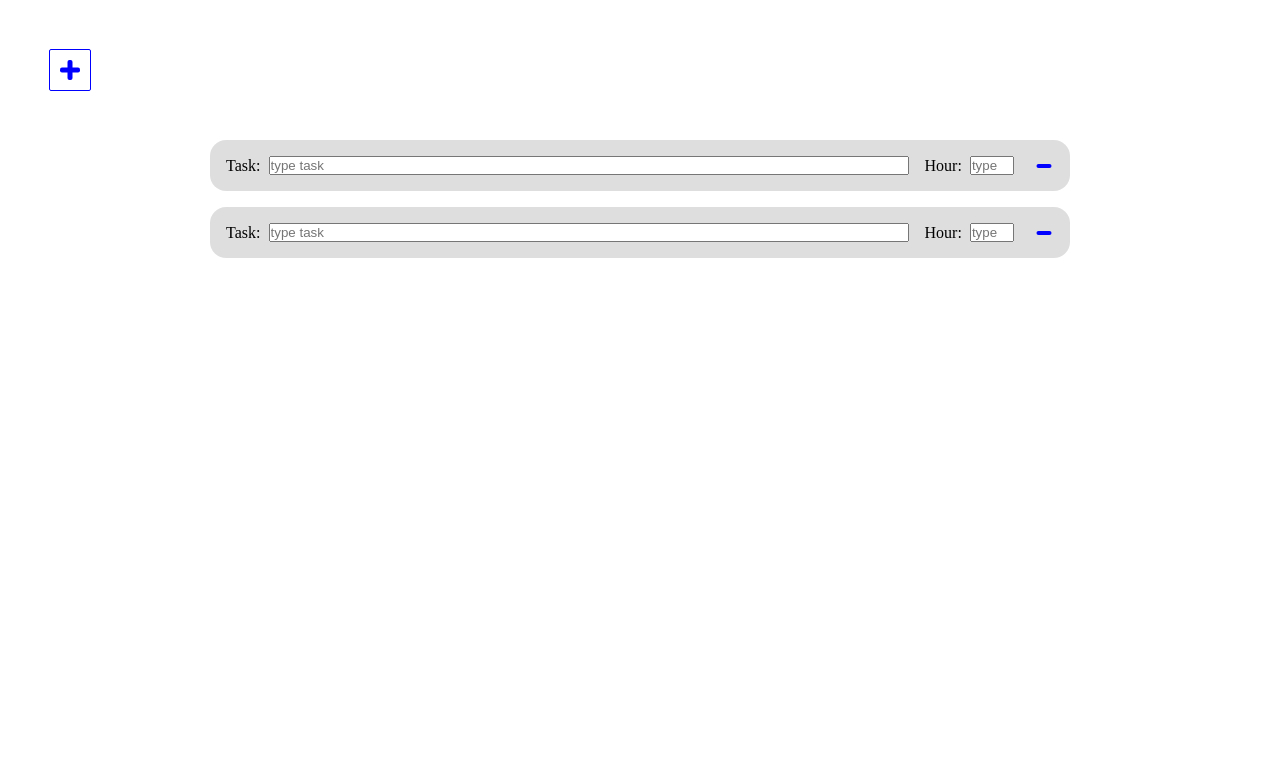
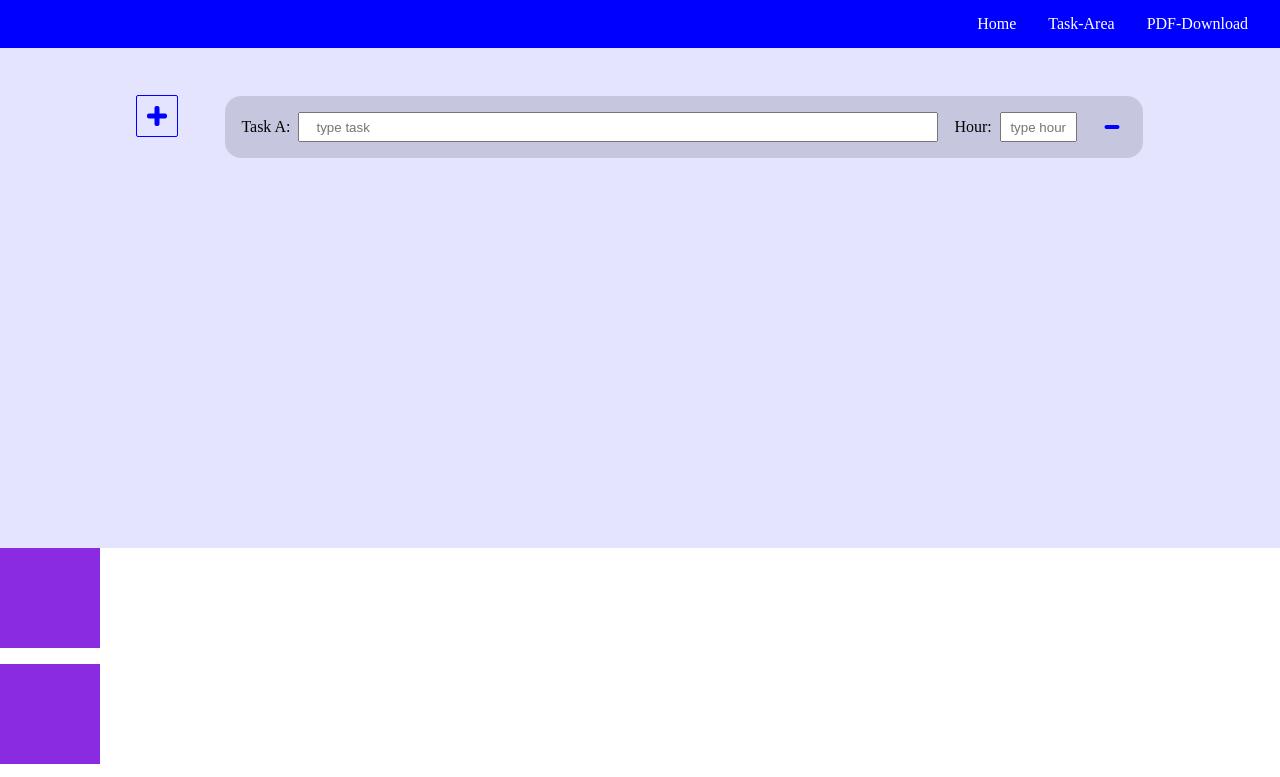
Before and after one commit to Shiv0r/AzubiArbeitsnachweisGen, a plain HTML site: page index.html in a window 1280 px wide. Both pictures are taken after a click on the button "Add Task-Formular Button". Shown: the top 777 px of the page. Drawn offline with Linux system fonts and the light colour scheme.

Commit message:
fixed sticky behaivior for task form input

```diff
--- a/css/add-form-btn.css
+++ b/css/add-form-btn.css
@@ -2,15 +2,24 @@
 {
     --icon-length: 20px;
     --icon-thickness: 5px;
+    --icon-position: 4rem;
+}
+
+.button-sticky
+{
+    position: sticky;
+    top: 0;
+    align-self: flex-start;
 }
 
 .add-task-btn
 {
     position: relative;
+    top: calc(var(--nav-height) + 0rem);
     background: none;
     border: none;
 
-    margin: 50px; /*needs to be adjusted afterwards */
+    margin: 0rem 0rem var(--nav-height) 0rem;
     height: var(--icon-length);
     width: var(--icon-length);
     border-radius: 1px;
--- a/css/fomular-element.css
+++ b/css/fomular-element.css
@@ -1,19 +1,36 @@
+#task-area
+{
+
+    display: flex;
+    justify-content: center;
+    gap: 3rem;
+    overflow: visible;
+    height: calc(500px + var(--nav-height));
+    background-color: rgba(0, 0, 255, 0.106);
+    padding:calc( var(--nav-height) + 0px);
+}
 
 #generate-form
 {
     display: flex;
     flex-direction: column;
     align-items: center;
+    height: auto;
+    overflow-y: auto;
+    overflow-x: hidden;
+    margin-top: calc(var(--nav-height) + 0rem);
+
 }
 
 .form-wrapper
 {
     display: flex;
     align-items: center;
-
+    position: relative;
 
     background-color: rgba(0, 0, 0, 0.129);
     padding: 1rem;
+
     margin-bottom: 1rem;
     border-radius: 1rem;
 }
@@ -22,6 +39,32 @@
 {
     width: 50vw;
 }
+    .input-task[type="text"],
+    .input-hour[type="number"]
+    {
+        height: 30px;
+    }
+
+    .input-task[type="text"]
+    {
+        padding-left: 1rem;
+    }
+
+
+    .input-hour[type="number"]
+    {
+        -moz-appearance: textfield;
+        appearance: textfield;
+
+        width: 6vw;
+        text-align: center;
+    }
+
+    .input-hour[type="number"]::-webkit-inner-spin-button,
+    .input-hour[type="number"]::-webkit-outer-spin-button
+    {
+        -webkit-appearance: none;
+    }
 
 
 .remove-task-btn
@@ -30,9 +73,8 @@
     background: none;
     border: none;
     margin-left: 20px;
-
-    height: 100%;
-    width: 20px;
+    height: 30px;
+    width: 30px;
 
 }
 
@@ -72,3 +114,18 @@
         outline-offset: -1px;
         z-index: 10;
     }
+
+
+
+.box
+{
+    width: 100px;
+    height: 100px;
+    background-color: blueviolet;
+    margin-bottom: 1rem;
+}
+
+.boxes
+{
+    margin-bottom: 3rem;
+}
--- a/css/main.css
+++ b/css/main.css
@@ -1,3 +1,4 @@
 @import url(./reset.css);
 @import url(./add-form-btn.css);
 @import url(./fomular-element.css);
+@import url(./nav.css);
--- /dev/null
+++ b/css/nav.css
@@ -0,0 +1,37 @@
+:root
+{
+    --nav-height: 3rem;
+}
+
+nav
+{
+    position: fixed;
+
+    display: flex;
+    justify-content: flex-end;
+    width: 100vw;
+    height: var(--nav-height);
+
+    z-index: 20;
+    background-color: blue;
+}
+
+#nav__flex
+{
+    display: flex;
+    align-items: center;
+    gap: 2rem;
+    margin-right: 2rem;
+}
+
+#nav__flex > li
+{
+    list-style: none;
+
+}
+
+#nav__flex > li > a
+{
+    text-decoration: none;
+    color: white;
+}
--- a/index.html
+++ b/index.html
@@ -7,23 +7,61 @@
     <title>ANG</title>
 </head>
 <body>
-    <header></header>
+    <header>
+        <nav>
+            <ul id="nav__flex">
+                <li><a href="#">Home</a></li>
+                <li><a href="#task-area">Task-Area</a></li>
+                <li><a href="#">PDF-Download</a></li>
+            </ul>
+        </nav>
+    </header>
 
 
     <main>
-        <button type="button" class="add-task-btn" aria-label="Add Task-Formular Button" role="button"></button>
 
-        <form action=""  id="generate-form">
-            <div class="form-wrapper">
-                <label for="taskForm" class="label-task">Task: </label>
-                <input type="text" class="input-task" id="taskForm" name="taskForm" placeholder="type task">
-                <label for="hourForm" class="label-hour">Hour: </label>
-                <input type="number" class="input-hour" id="hourForm" name="hourForm" placeholder="type hour" min="0" max="8">
-                <button type="button" class="remove-task-btn" aria-label="Remove Task-Fomular Button" role="button"></button>
+        <section id="task-area">
+            <div class="button-sticky">
+                <button type="button" class="add-task-btn" aria-label="Add Task-Formular Button" role="button"></button>
             </div>
+            <form action=""  id="generate-form">
+                <!-- <div class="form-wrapper">
+                    <label for="taskForm" class="label-task">Task: </label>
+                    <input type="text" class="input-task" id="taskForm" name="taskForm" placeholder="type task">
+                    <label for="hourForm" class="label-hour">Hour: </label>
+                    <input type="number" class="input-hour" id="hourForm" name="hourForm" placeholder="type hour" min="0" max="8">
+                    <button type="button" class="remove-task-btn" aria-label="Remove Task-Fomular Button" role="button"></button>
+                </div> -->
+            </form>
+        </section>
 
-        </form>
     </main>
+
+    <div class="boxes">
+        <div class="box"></div>
+        <div class="box"></div>
+        <div class="box"></div>
+        <div class="box"></div>
+        <div class="box"></div>
+        <div class="box"></div>
+        <div class="box"></div>
+        <div class="box"></div>
+        <div class="box"></div>
+        <div class="box"></div>
+    </div>
+
+     <div class="boxes">
+        <div class="box"></div>
+        <div class="box"></div>
+        <div class="box"></div>
+        <div class="box"></div>
+        <div class="box"></div>
+        <div class="box"></div>
+        <div class="box"></div>
+        <div class="box"></div>
+        <div class="box"></div>
+        <div class="box"></div>
+    </div>
 
 
     <footer></footer>
--- a/js/createFormTask.js
+++ b/js/createFormTask.js
@@ -26,19 +26,20 @@ class Form
     {
         const countInputs = document.querySelectorAll('.form-wrapper').length;
         const targetEl = document.getElementById('generate-form');
-        let charCapital = `${this.indexToChar(countInputs)}${this.idGenerator()}`;
+        const charCapital = this.indexToChar(countInputs);
+        let inputId = `${this.indexToChar(countInputs)}${this.idGenerator()}`;
 
         const wrapper = document.createElement('div');
         wrapper.className = 'form-wrapper';
-        wrapper.dataset.id = charCapital;
+        wrapper.dataset.id = inputId;
 
 
         wrapper.innerHTML = `
-                                <label for="task-form-${charCapital}" class="label-task">Task: </label>
-                                <input type="text" class="input-task" id="task-form-${charCapital}" name="task-form" placeholder="type task" data-id="${charCapital}">
-                                <label for="hour-form-${charCapital}" class="label-hour">Hour: </label>
-                                <input type="number" class="input-hour" id="hour-form-${charCapital}" name="hour-form-${charCapital}" data-id="${charCapital}" placeholder="type hour" min="0" max="8">
-                                <button type="button" class="remove-task-btn" aria-label="Remove Task-Fomular Button" role="button" data-id="${charCapital}"></button>
+                                <label for="task-form-${inputId}" class="label-task">Task ${charCapital}: </label>
+                                <input type="text" class="input-task" id="task-form-${inputId}" name="task-form" placeholder="type task" data-id="${inputId}">
+                                <label for="hour-form-${inputId}" class="label-hour">Hour: </label>
+                                <input type="number" class="input-hour" id="hour-form-${inputId}" name="hour-form-${inputId}" data-id="${inputId}" placeholder="type hour" min="0" max="8">
+                                <button type="button" class="remove-task-btn" aria-label="Remove Task-Fomular Button" role="button" data-id="${inputId}"></button>
                               `
 
         targetEl.appendChild(wrapper);
```
